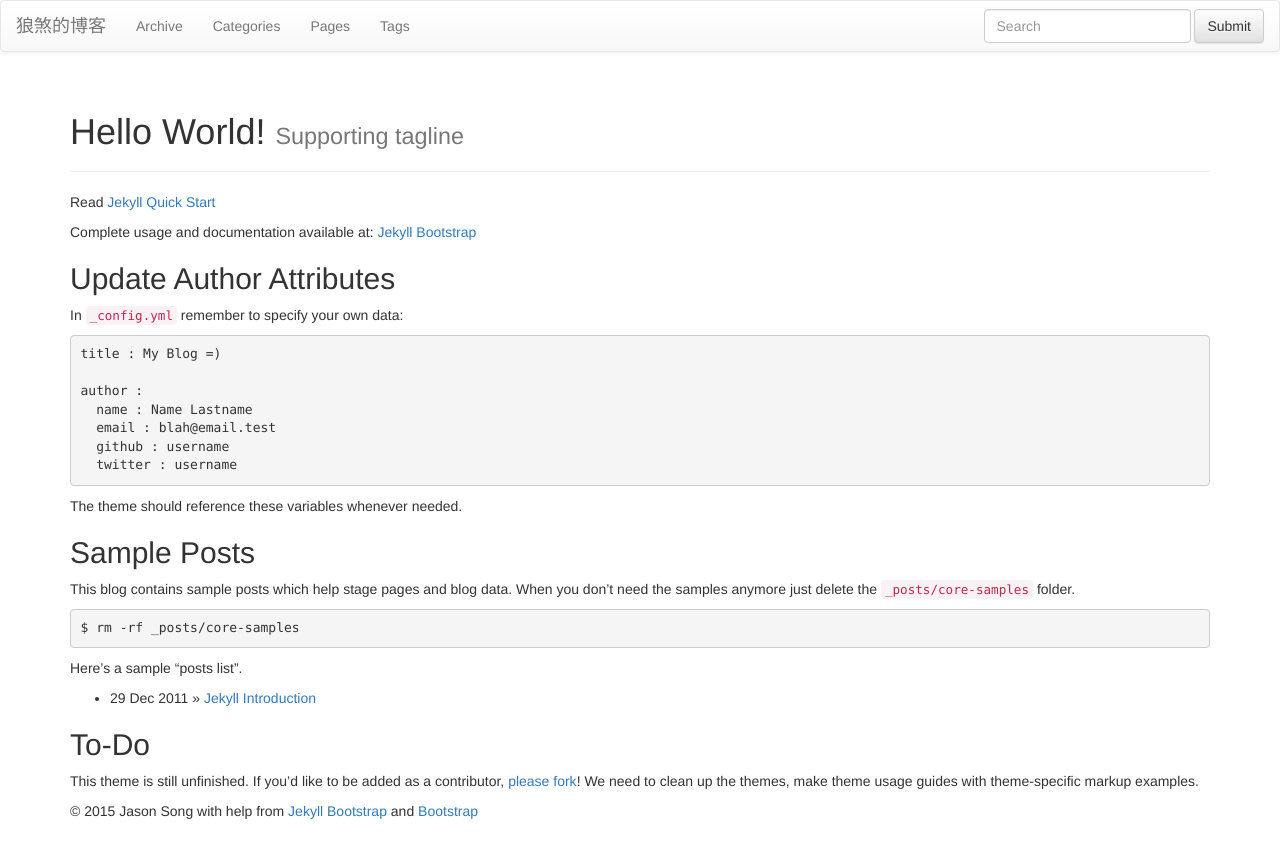
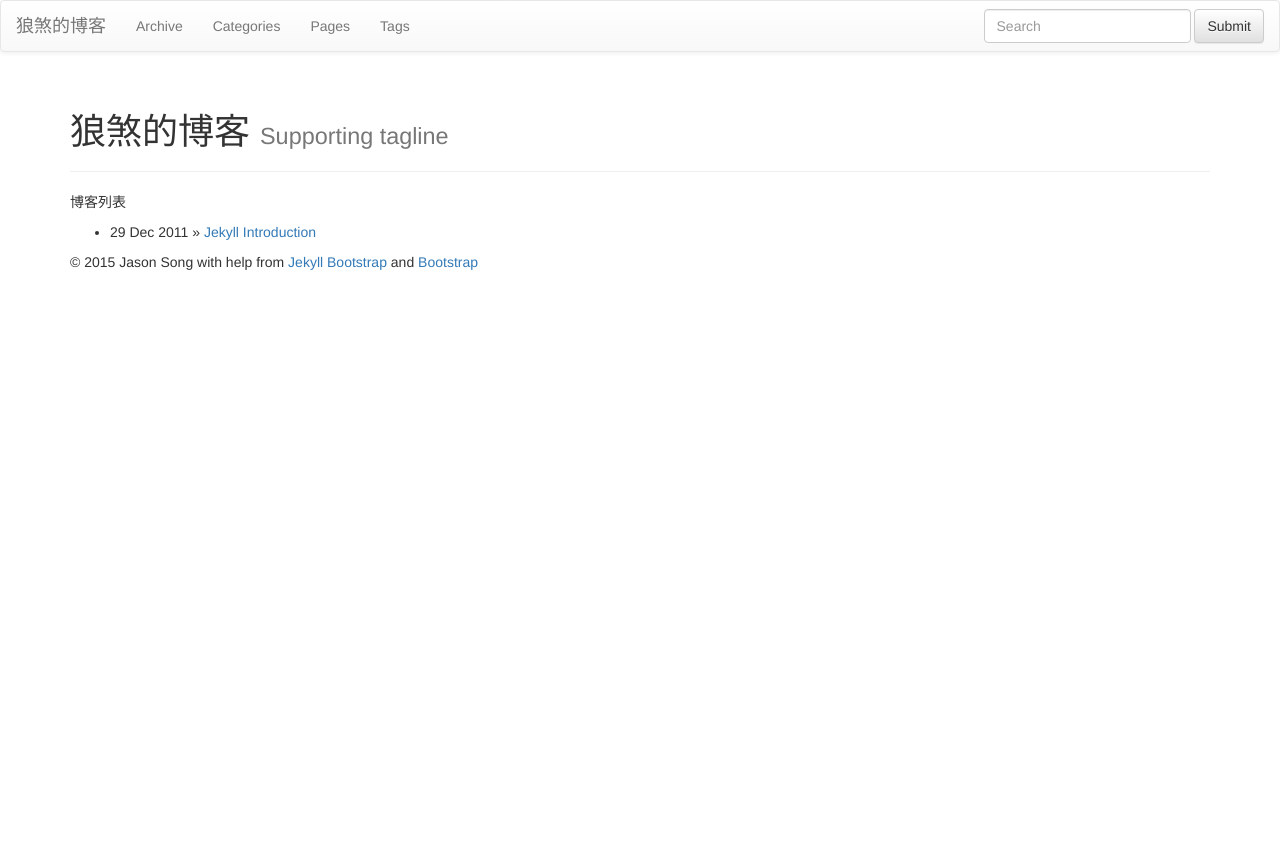
Before and after one commit to WolfogreRecycleBin/wolfogre.github.io, a Jekyll site: the page built from index.md, in a window 1280 px wide. Shown: the top 858 px of the page. Built offline with Jekyll 4.4.1, drawn with Linux system fonts in a browser that asks for light colours; nearby versions of some CDN libraries; library files that are not in the unit come from our copies.

Commit message:
update index.md

```diff
--- a/index.md
+++ b/index.md
@@ -1,44 +1,12 @@
 ---
 layout: page
-title: Hello World!
+title: 狼煞的博客
 tagline: Supporting tagline
 ---
 {% include JB/setup %}
-
-Read [Jekyll Quick Start](http://jekyllbootstrap.com/usage/jekyll-quick-start.html)
-
-Complete usage and documentation available at: [Jekyll Bootstrap](http://jekyllbootstrap.com)
-
-## Update Author Attributes
-
-In `_config.yml` remember to specify your own data:
-
-    title : My Blog =)
-
-    author :
-      name : Name Lastname
-      email : blah@email.test
-      github : username
-      twitter : username
-
-The theme should reference these variables whenever needed.
-
-## Sample Posts
-
-This blog contains sample posts which help stage pages and blog data.
-When you don't need the samples anymore just delete the `_posts/core-samples` folder.
-
-    $ rm -rf _posts/core-samples
-
-Here's a sample "posts list".
-
+博客列表
 <ul class="posts">
   {% for post in site.posts %}
     <li><span>{{ post.date | date_to_string }}</span> &raquo; <a href="{{ BASE_PATH }}{{ post.url }}">{{ post.title }}</a></li>
   {% endfor %}
 </ul>
-
-## To-Do
-
-This theme is still unfinished. If you'd like to be added as a contributor, [please fork](http://github.com/plusjade/jekyll-bootstrap)!
-We need to clean up the themes, make theme usage guides with theme-specific markup examples.
```
